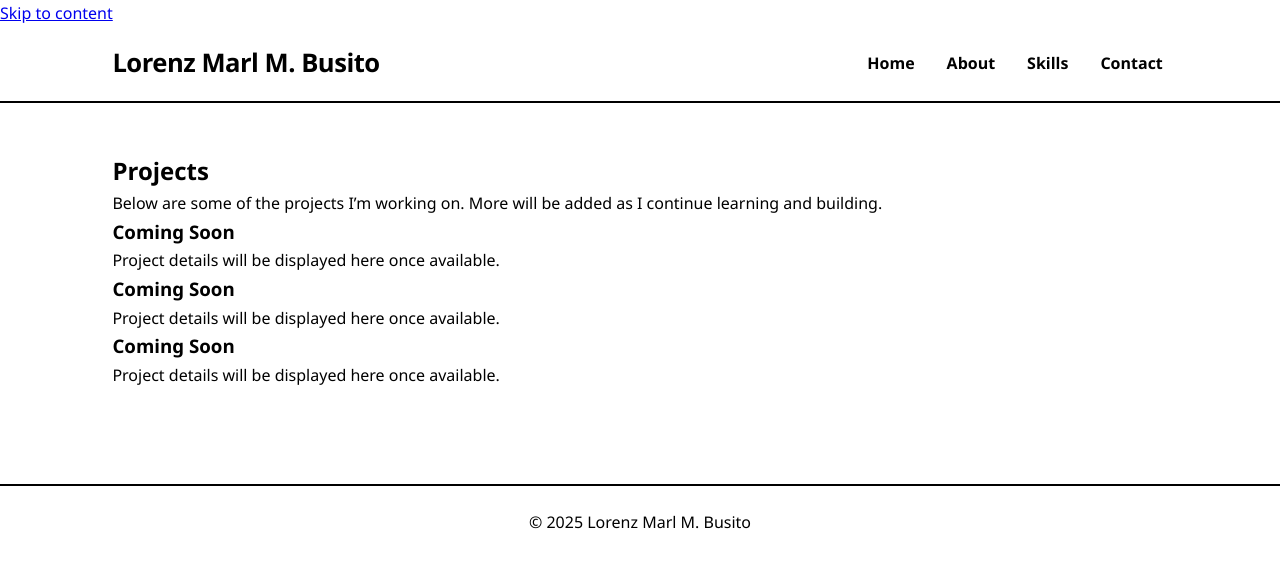
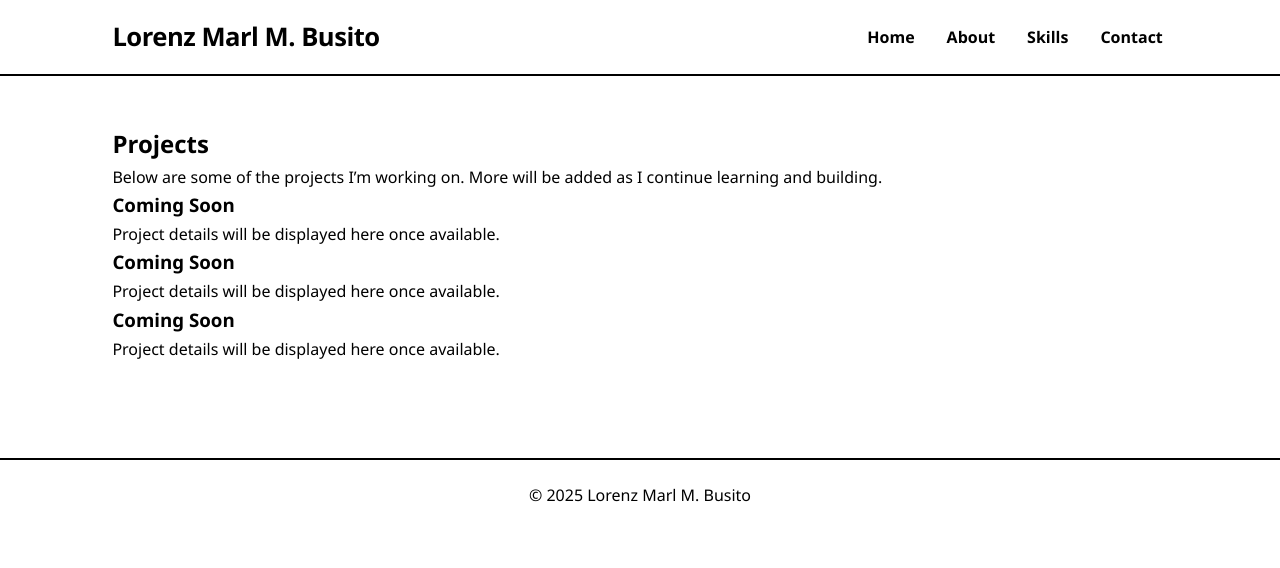
Before and after one commit to CaptainPirate12/Portfolio, a plain HTML site: page projects.html in a window 1280 px wide. Drawn offline with Linux system fonts and the light colour scheme.

Commit message:
Update projects.html

```diff
--- a/projects.html
+++ b/projects.html
@@ -15,7 +15,6 @@
 </head>
 
 <body>
-  <a class="skip-link" href="#content">Skip to content</a>
 
   <header class="site-header" role="banner">
     <div class="container header-inner">
```
